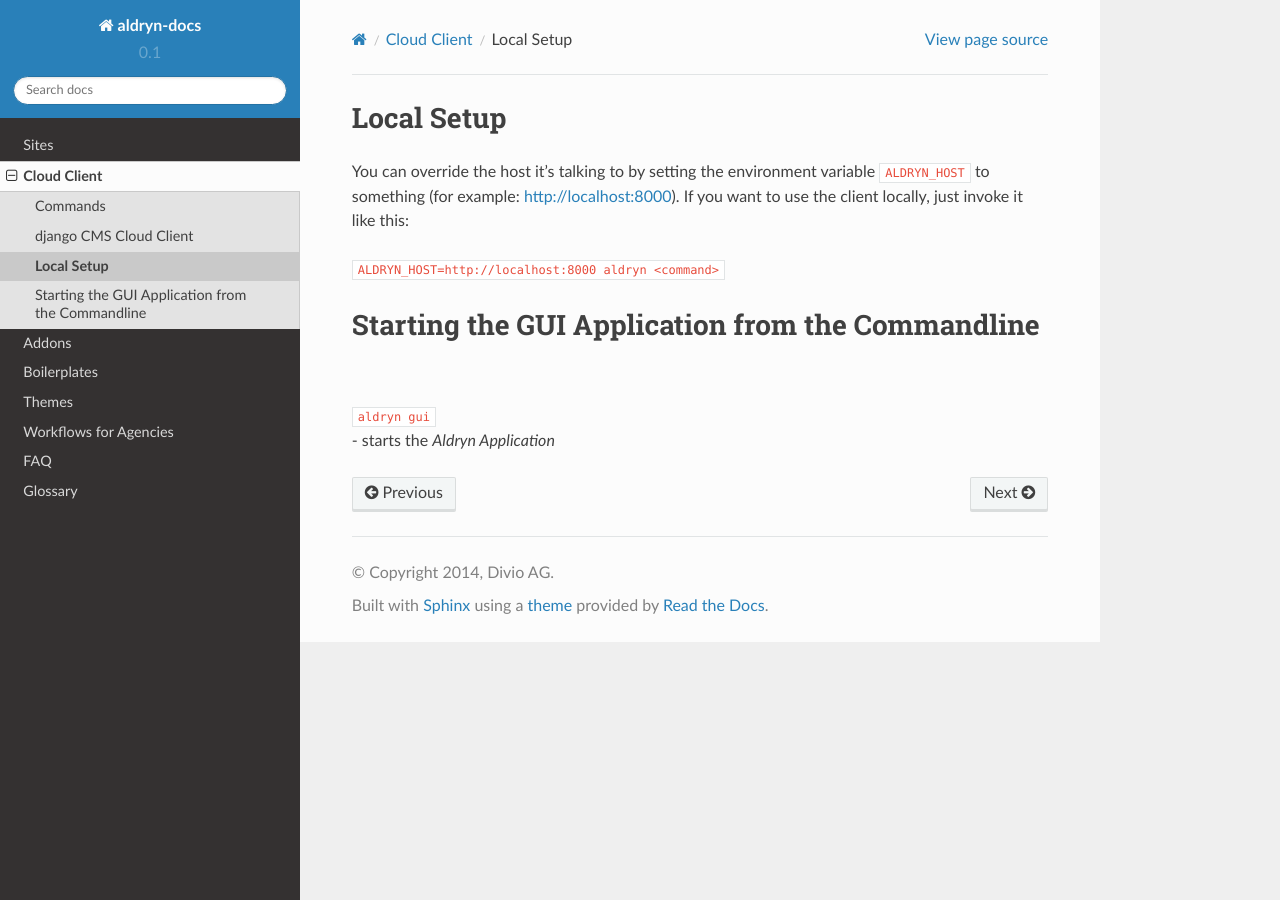
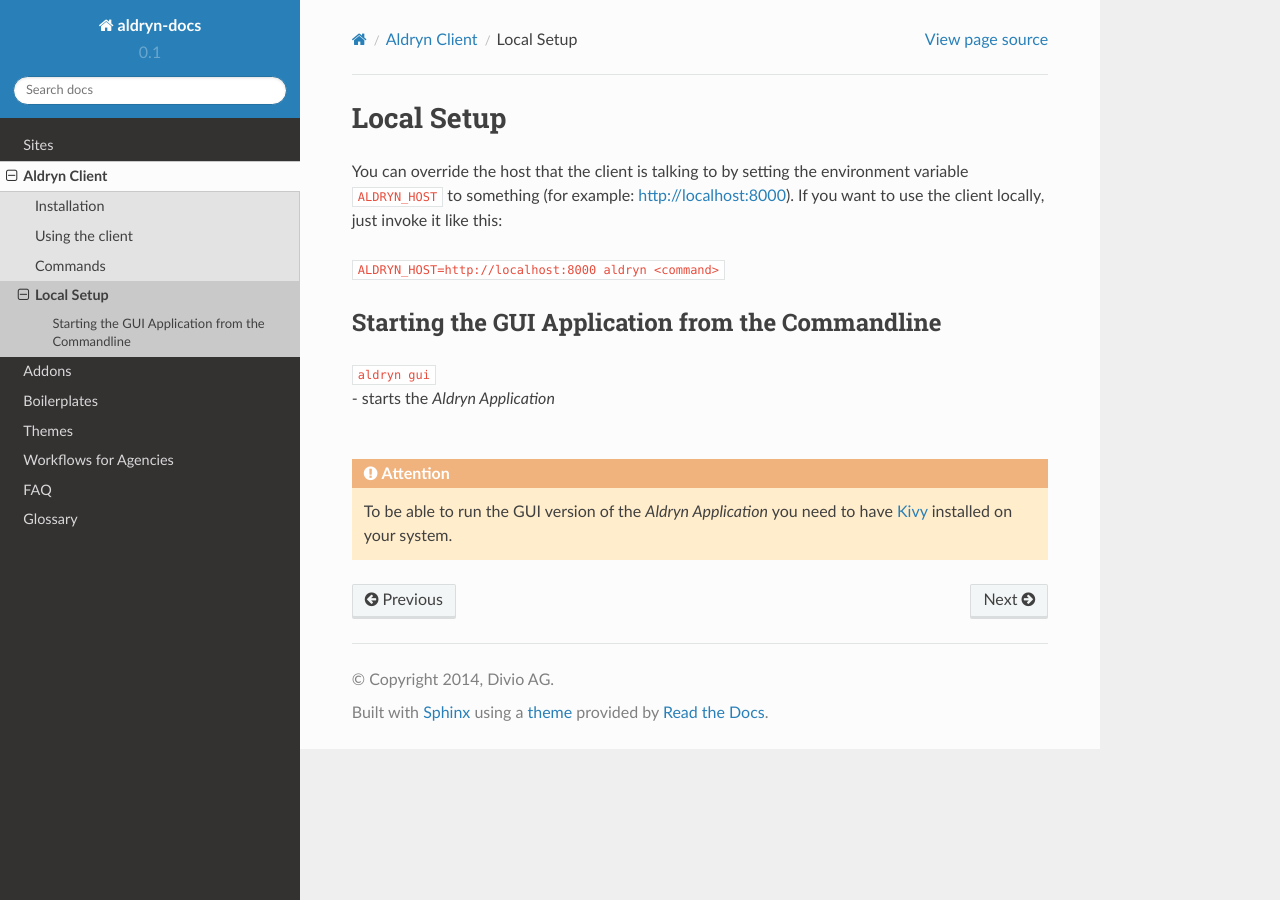
Before and after one commit to aldryn/aldryn-docs, a Sphinx documentation site: the page built from docs/client/advanced.rst, in a window 1280 px wide. Built offline with Sphinx 7.4.7 and the Read the Docs theme 2.0.0, drawn with Linux system fonts in a browser that asks for light colours; pages that are not in the unit, such as notebooks, are missing from menus.

Commit message:
Adjust the `Aldryn Client` section

```diff
--- a/docs/client/advanced.rst
+++ b/docs/client/advanced.rst
@@ -1,15 +1,22 @@
 Local Setup
 ===========
 
-You can override the host it's talking to by setting the environment variable ``ALDRYN_HOST`` to something
-(for example: http://localhost:8000). If you want to use the client locally, just invoke it like this:
+You can override the host that the client is talking to by setting
+the environment variable ``ALDRYN_HOST`` to something
+(for example: http://localhost:8000).
+If you want to use the client locally, just invoke it like this:
 
 ``ALDRYN_HOST=http://localhost:8000 aldryn <command>``
 
 
 Starting the GUI Application from the Commandline
-=================================================
+-------------------------------------------------
 
 
 | ``aldryn gui``
 | - starts the *Aldryn Application*
+|
+
+.. ATTENTION::
+  To be able to run the GUI version of the *Aldryn Application* you need to have
+  `Kivy <http://kivy.org/docs/installation/installation.html>`_ installed on your system.
--- a/docs/client/commands.rst
+++ b/docs/client/commands.rst
@@ -24,3 +24,6 @@
 | ``aldryn sites``
 | - shows a list of all sites
 |
+| ``aldryn newest_version``
+| - check if a newer version of the *aldryn client* is available
+|
--- a/docs/client/index.rst
+++ b/docs/client/index.rst
@@ -1,10 +1,11 @@
 ============
-Cloud Client
+Aldryn Client
 ============
 
 .. toctree::
     :maxdepth: 2
 
+    installation
+    usage
     commands
-    dump
     advanced
--- /dev/null
+++ b/docs/client/installation.rst
@@ -0,0 +1,6 @@
+Installation
+============
+
+Assuming you already have *pip* installed on your system, just run this in your terminal:
+
+``pip install aldryn-client``
```
Also changed, not shown: other parts of docs/client/commands.rst (+1 -1 lines), docs/addons/packaging.rst (+4 -4 lines), docs/client/usage.rst (added, +26 -0 lines).
